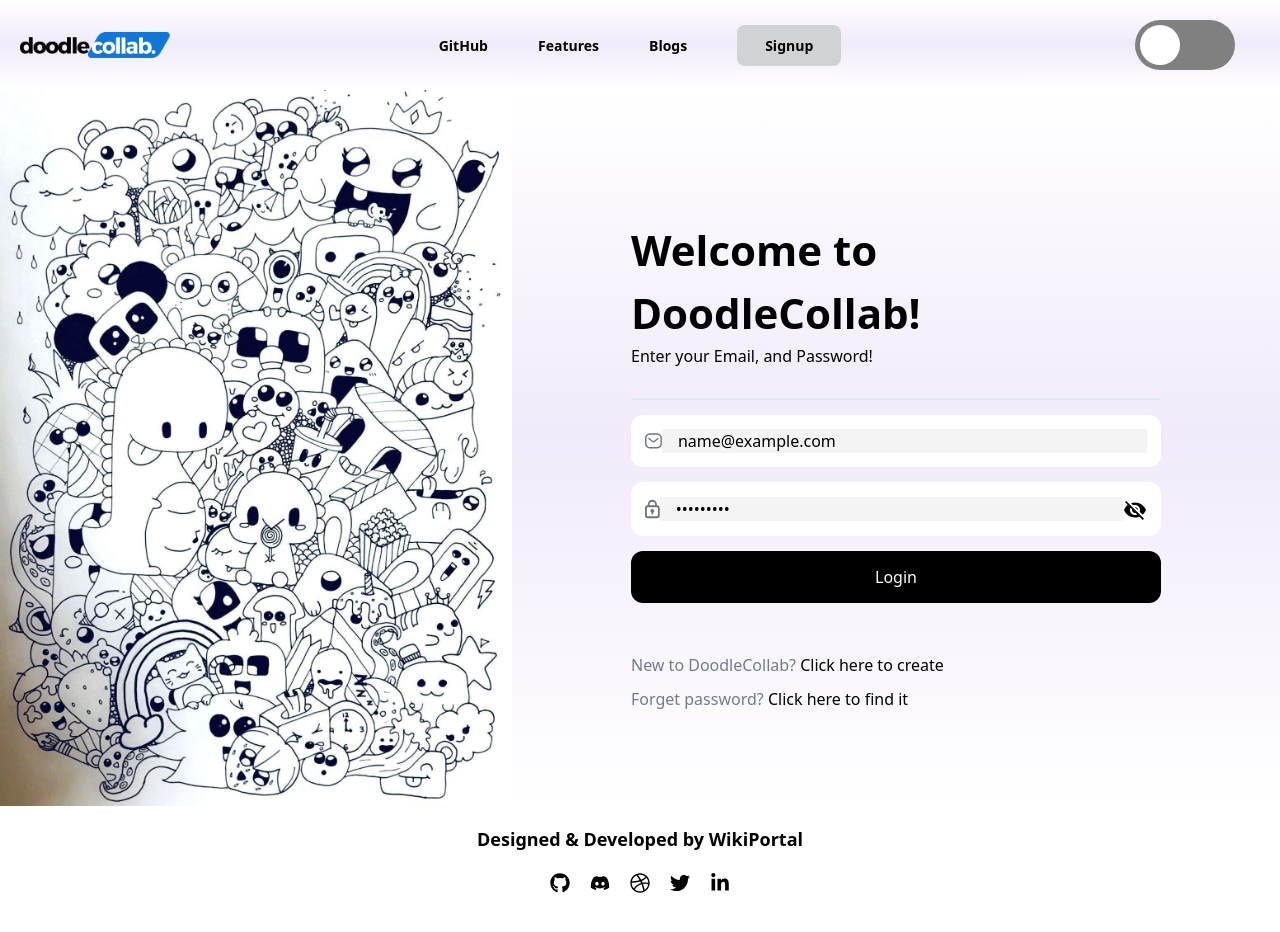
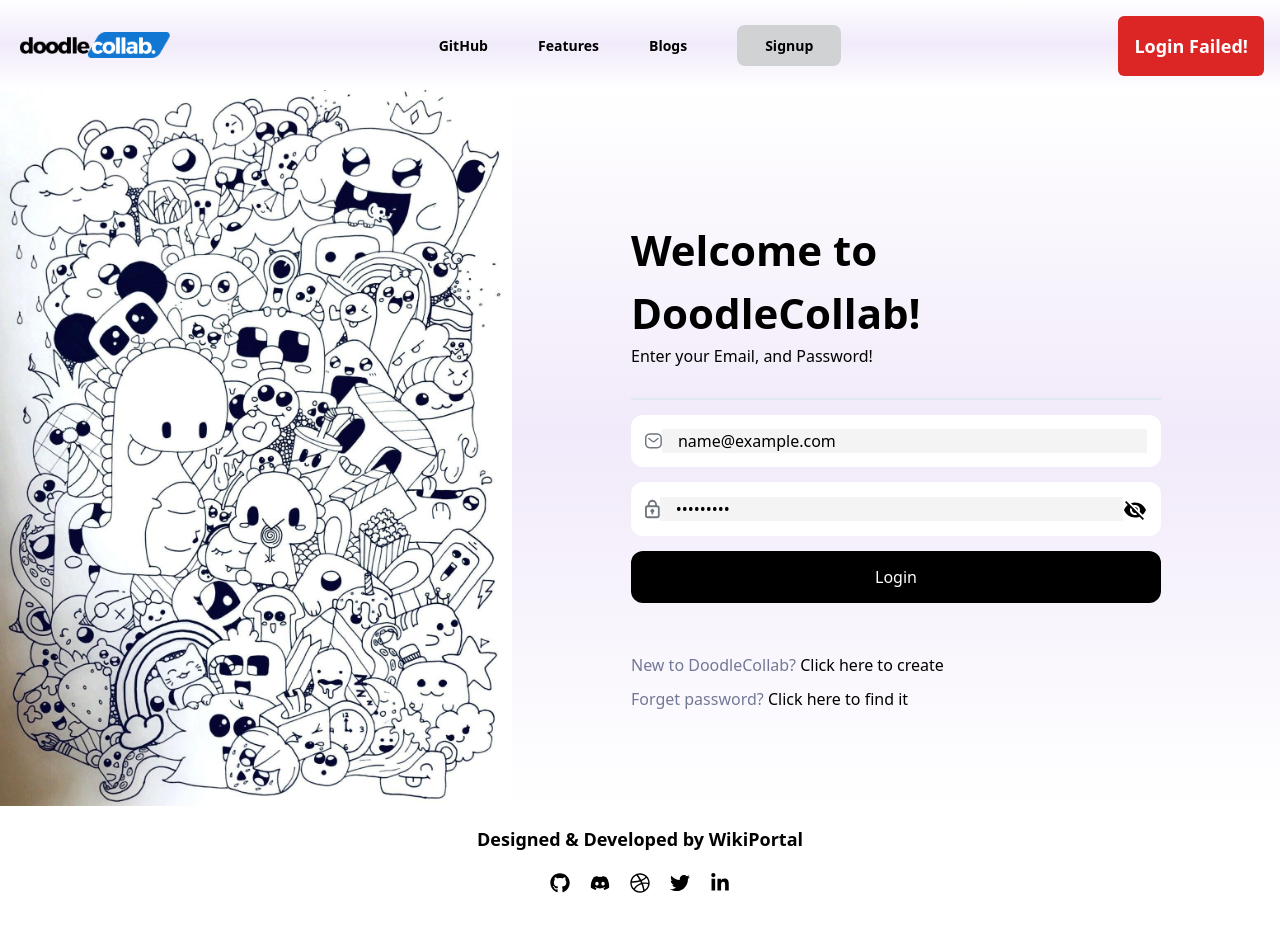
Before and after one commit to WikiPortal/DoodleCollab, a React (Vite) app: page /login in a window 1280 px wide. Both pictures are taken after typing "name@example.com", "Sample123" into the empty fields and a click on the button "Login". Shown: the top 932 px of the page. Built offline with nearby package versions, Linux system fonts and the light colour scheme; no server answers.

Commit message:
frontend: Added toast custom toast notification for registration and login

```diff
--- /dev/null
+++ b/src/constants/Notification/Toast.jsx
@@ -0,0 +1,28 @@
+import { useEffect } from "react";
+
+const Toast = ({ message, type, onClose }) => {
+  useEffect(() => {
+    const timer = setTimeout(() => {
+      onClose();
+    }, 5000);
+
+    return () => {
+      clearTimeout(timer);
+    };
+  }, [onClose]);
+
+  const styles =
+    type === "SUCCESS"
+      ? "fixed top-4 right-4 z-50 p-4 rounded-md bg-green-600 text-white max-w-md"
+      : "fixed top-4 right-4 z-50 p-4 rounded-md bg-red-600 text-white max-w-md";
+
+  return (
+    <div className={styles}>
+      <div className="flex justify-center items-center">
+        <span className="text-lg font-semibold">{message}</span>
+      </div>
+    </div>
+  );
+};
+
+export default Toast;
--- /dev/null
+++ b/src/context/AppContext.jsx
@@ -0,0 +1,39 @@
+import React, { createContext, useContext, useState } from "react";
+import Toast from "../constants/Notification/Toast";
+
+const AppContext = createContext(undefined);
+
+const AppContextProvider = ({ children }) => {
+  const [toast, setToast] = useState(undefined);
+
+  const showToast = (toastMessage) => {
+    setToast(toastMessage);
+  };
+
+  const isError = false;
+
+  return (
+    <AppContext.Provider
+      value={{
+        showToast,
+        isLoggedIn: !isError,
+      }}
+    >
+      {toast && (
+        <Toast
+          message={toast.message}
+          type={toast.type}
+          onClose={() => setToast(undefined)}
+        />
+      )}
+      {children}
+    </AppContext.Provider>
+  );
+};
+
+const useAppContext = () => {
+  const context = useContext(AppContext);
+  return context;
+};
+
+export { AppContextProvider, useAppContext };
--- a/src/pages/Authentication/Login.jsx
+++ b/src/pages/Authentication/Login.jsx
@@ -8,11 +8,13 @@ import VisibilityIcon from "@mui/icons-material/Visibility";
 import VisibilityOffIcon from "@mui/icons-material/VisibilityOff";
 import { useTheme } from "../../context/ThemeContext";
 import "./auth.css";
+import { useAppContext } from "../../context/AppContext";
 
 const Login = () => {
   const [showPassword, setShowPassword] = useState(false);
   const { isDarkMode } = useTheme();
   const navigate = useNavigate();
+  const { showToast } = useAppContext();
 
   const {
     register,
@@ -30,11 +32,11 @@ const Login = () => {
         }
       );
       localStorage.setItem("token", resData.data.token);
-      alert("Login Successful!");
+      showToast({ message: "Login Success!", type: "SUCCESS" });
       navigate("/sketchbook");
     } catch (error) {
       console.log(error);
-      alert("Login Failed!");
+      showToast({ message: "Login Failed!", type: "ERROR" });
     }
   });
 
@@ -49,7 +51,7 @@ const Login = () => {
         <form className="auth-form" onSubmit={onSubmit}>
           <h1 className="md:mt-32">Welcome to DoodleCollab!</h1>
           <p>Enter your Email, and Password!</p>
-          <hr/>
+          <hr />
           <div className="auth-textbox">
             <MailIcon className="auth-icon" />
             <input
--- a/src/pages/Authentication/Register.jsx
+++ b/src/pages/Authentication/Register.jsx
@@ -5,20 +5,28 @@ import { useForm } from "react-hook-form";
 import registerImg from "../../assets/register.jpg";
 import VisibilityIcon from "@mui/icons-material/Visibility";
 import VisibilityOffIcon from "@mui/icons-material/VisibilityOff";
-import {  UsernameIcon,  PasswordIcon,  MailIcon,  NameIcon } from "../../assets/RegisterIcons";
+import {
+  UsernameIcon,
+  PasswordIcon,
+  MailIcon,
+  NameIcon,
+} from "../../assets/RegisterIcons";
 import { useTheme } from "../../context/ThemeContext";
 import "./auth.css";
+import { useAppContext } from "../../context/AppContext";
 
 const Register = () => {
   const [showPassword, setShowPassword] = useState(false);
   const [showConfirmPassword, setShowConfirmPassword] = useState(false);
   const { isDarkMode } = useTheme();
-
+  const { showToast } = useAppContext();
   const navigate = useNavigate();
 
   useEffect(() => fetchUsers(), []);
   const fetchUsers = () => {
-    axios.get("https://doodlecollab-backend.onrender.com/api/users/register").then((res) => {
+    axios
+      .get("https://doodlecollab-backend.onrender.com/api/users/register")
+      .then((res) => {
         console.log(res.data);
       });
   };
@@ -31,22 +39,24 @@ const Register = () => {
 
   const onSubmit = handleSubmit(async (data) => {
     try {
-    await axios.post("https://doodlecollab-backend.onrender.com/api/users/register", {
+      await axios.post(
+        "https://doodlecollab-backend.onrender.com/api/users/register",
+        {
           email: data.email,
           username: data.username,
           firstName: data.firstName,
           lastName: data.lastName,
           password: data.password,
-    });
-    alert("Registration Successful!");
+        }
+      );
+      showToast({ message: "Registration Success!", type: "SUCCESS" });
       fetchUsers();
       navigate("/login");
     } catch (error) {
       console.log(error);
-    alert("Registration Failed!");
+      showToast({ message: "Registration Failed!", type: "ERROR" });
     }
   });
-
 
   return (
     <section
@@ -54,18 +64,31 @@ const Register = () => {
       onSubmit={onSubmit}
     >
       <div className="auth-img">
-        <img src={registerImg} style={{padding:"10px", marginLeft:"50px" , marginTop:'5px', borderRadius:'30px'}} alt="registration image" />
+        <img
+          src={registerImg}
+          style={{
+            padding: "10px",
+            marginLeft: "50px",
+            marginTop: "5px",
+            borderRadius: "30px",
+          }}
+          alt="registration image"
+        />
       </div>
-      <div className="auth-right" style={{marginTop:'80px'}}>
-        <form className="auth-form" >
-          <h1 style={{color: isDarkMode ? 'white' : 'black'}}>Create New Account</h1>
-          <span style={{color: isDarkMode ? 'white' : 'black'}}>Please fill out the form below. All fields are required.</span>
+      <div className="auth-right" style={{ marginTop: "80px" }}>
+        <form className="auth-form">
+          <h1 style={{ color: isDarkMode ? "white" : "black" }}>
+            Create New Account
+          </h1>
+          <span style={{ color: isDarkMode ? "white" : "black" }}>
+            Please fill out the form below. All fields are required.
+          </span>
           <hr />
 
           <div className="auth-textbox">
             <MailIcon className="auth-icon" />
             <input
-              style={{backgroundColor:"#fff"}}
+              style={{ backgroundColor: "#fff" }}
               type="email"
               placeholder="Email Address"
               {...register("email", {
@@ -83,7 +106,7 @@ const Register = () => {
           <div className="auth-textbox">
             <UsernameIcon className="auth-icon" />
             <input
-              style={{backgroundColor:"#fff"}}
+              style={{ backgroundColor: "#fff" }}
               type="text"
               placeholder="Username"
               {...register("username", {
@@ -96,10 +119,13 @@ const Register = () => {
             <span className="error-message">{errors.username.message}</span>
           )}
           <div className="auth-namesec">
-            <div className="auth-textbox" style={{marginLeft:'-1px', marginTop:'-1px'}}>
+            <div
+              className="auth-textbox"
+              style={{ marginLeft: "-1px", marginTop: "-1px" }}
+            >
               <NameIcon className="auth-icon" />
               <input
-              style={{backgroundColor:"#fff"}}
+                style={{ backgroundColor: "#fff" }}
                 type="text"
                 placeholder="Firstname"
                 {...register("firstName", {
@@ -107,10 +133,10 @@ const Register = () => {
                 })}
               />
             </div>
-            <div className="auth-textbox" style={{marginTop:'-1px'}}>
+            <div className="auth-textbox" style={{ marginTop: "-1px" }}>
               <NameIcon className="auth-icon" />
               <input
-              style={{backgroundColor:"#fff"}}
+                style={{ backgroundColor: "#fff" }}
                 type="text"
                 placeholder="Lastname"
                 {...register("lastName", {
@@ -124,10 +150,10 @@ const Register = () => {
           ) : errors.lastName ? (
             <span className="error-message">{errors.lastName.message}</span>
           ) : null}
-          <div className="auth-textbox" style={{marginTop:'-1px'}}>
+          <div className="auth-textbox" style={{ marginTop: "-1px" }}>
             <PasswordIcon className="auth-icon" />
             <input
-              style={{backgroundColor:"#fff"}}
+              style={{ backgroundColor: "#fff" }}
               type={showPassword ? "text" : "password"}
               placeholder="Password"
               {...register("password", {
@@ -151,7 +177,7 @@ const Register = () => {
           <div className="auth-textbox">
             <PasswordIcon className="auth-icon" />
             <input
-              style={{backgroundColor:"#fff"}}
+              style={{ backgroundColor: "#fff" }}
               type={showConfirmPassword ? "text" : "password"}
               placeholder="Confirm Password"
               {...register("confirmPassword", {
@@ -176,8 +202,13 @@ const Register = () => {
               {errors.confirmPassword.message}
             </span>
           )}
-          <div className="auth-miscellaneous" style={{color: isDarkMode ? 'white' : 'black'}}>
-            <span className="m-2">Minimum 8 characters for secure password.</span>
+          <div
+            className="auth-miscellaneous"
+            style={{ color: isDarkMode ? "white" : "black" }}
+          >
+            <span className="m-2">
+              Minimum 8 characters for secure password.
+            </span>
             <label className="auth-checkbox m-1">
               <input
                 type="checkbox"
@@ -186,8 +217,20 @@ const Register = () => {
                 })}
               />
               <span>
-                I agree to <span className="auth-link" style={{color: isDarkMode ? 'white' : 'black'}}>DoodleCollab Terms</span>{" "}
-                and <span className="auth-link" style={{color: isDarkMode ? 'white' : 'black'}}>Privacy Policy</span>
+                I agree to{" "}
+                <span
+                  className="auth-link"
+                  style={{ color: isDarkMode ? "white" : "black" }}
+                >
+                  DoodleCollab Terms
+                </span>{" "}
+                and{" "}
+                <span
+                  className="auth-link"
+                  style={{ color: isDarkMode ? "white" : "black" }}
+                >
+                  Privacy Policy
+                </span>
               </span>
             </label>
 
@@ -199,7 +242,11 @@ const Register = () => {
             </button>
             <span>
               Already a member?{" "}
-              <Link className="auth-link" to="/login" style={{color: isDarkMode ? 'white' : 'black'}}>
+              <Link
+                className="auth-link"
+                to="/login"
+                style={{ color: isDarkMode ? "white" : "black" }}
+              >
                 Sign in
               </Link>
             </span>
```
Also changed, not shown: src/App.jsx (+7 -1 lines). Lines whose indentation alone changed are shown as unchanged.
